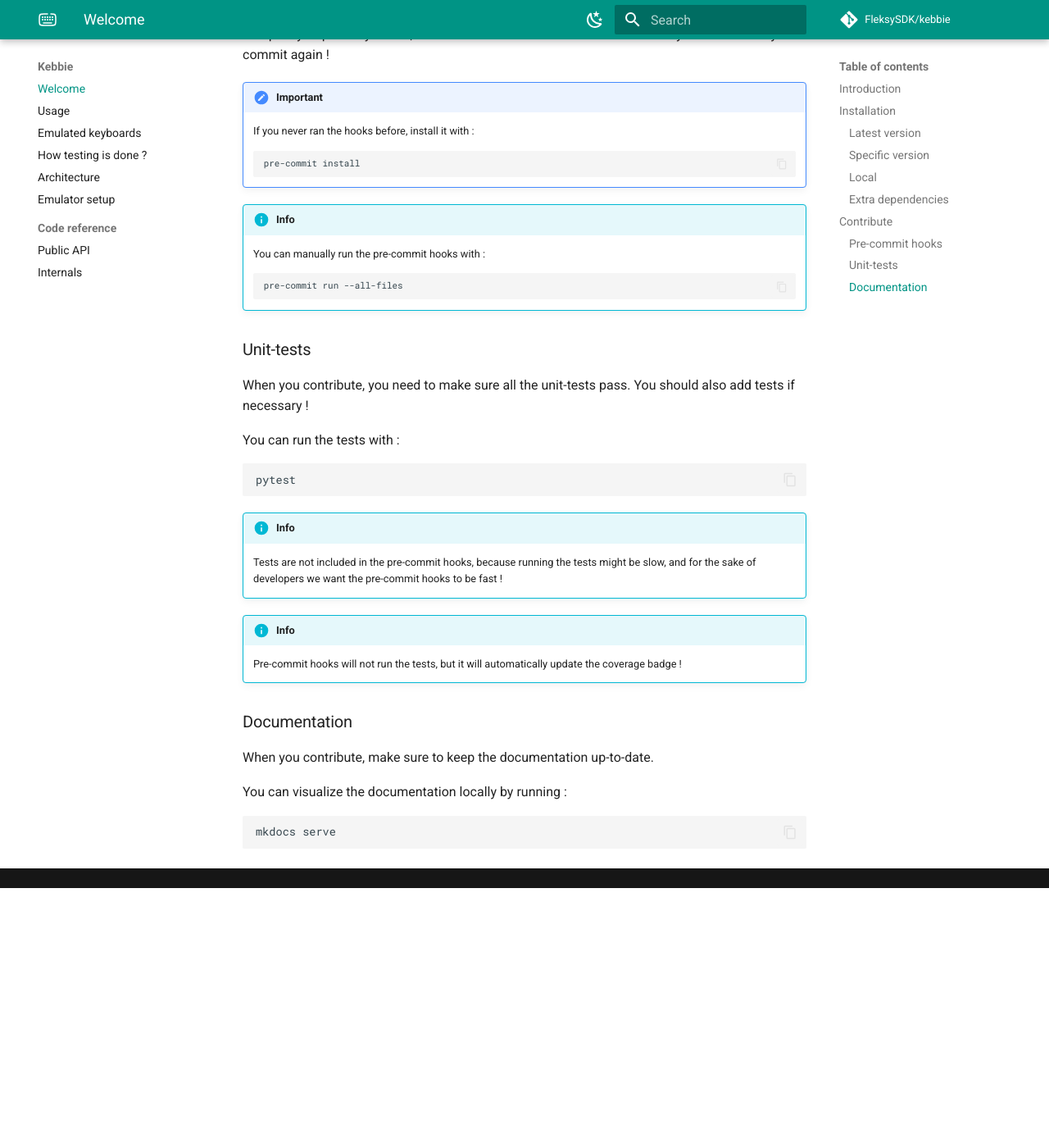
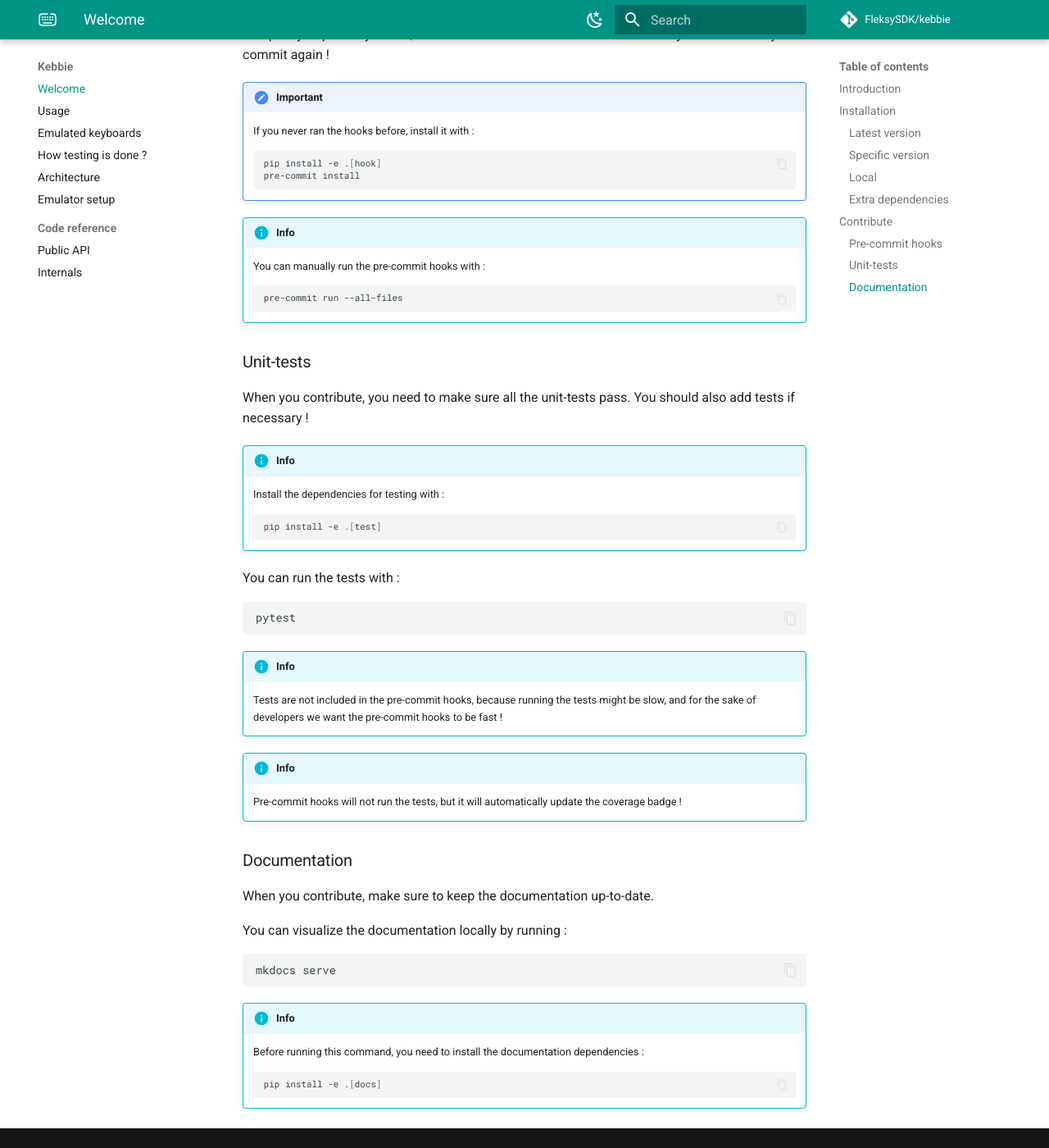
Before and after one commit to FleksySDK/kebbie, an MkDocs documentation site: the page built from docs/index.md, in a window 1280 px wide and 1400 px high, scrolled down 2337 px. Shown: the whole window at 82% size. Built offline with MkDocs 1.6.1 and Material for MkDocs 9.7.7, drawn with Linux system fonts in a browser that asks for light colours; comment, search, counter and statistics services are not loaded; the version menu is left out; before the commit the page ends 3420 px from its top, so only the background shows below that.

Commit message:
📝 Improve documentation by mentioning what to install (optional dependencies)

````diff
--- a/docs/index.md
+++ b/docs/index.md
@@ -92,6 +92,7 @@ When you try to commit your code, hooks are automatically run, and if you code d
 !!! important
     If you never ran the hooks before, install it with :
     ```bash
+    pip install -e .[hook]
     pre-commit install
     ```
 
@@ -104,6 +105,12 @@ When you try to commit your code, hooks are automatically run, and if you code d
 ### Unit-tests
 
 When you contribute, you need to make sure all the unit-tests pass. You should also add tests if necessary !
+
+!!! info
+    Install the dependencies for testing with :
+    ```bash
+    pip install -e .[test]
+    ```
 
 You can run the tests with :
 
@@ -126,3 +133,9 @@ You can visualize the documentation locally by running :
 ```bash
 mkdocs serve
 ```
+
+!!! info
+    Before running this command, you need to install the documentation dependencies :
+    ```bash
+    pip install -e .[docs]
+    ```
````
Also changed, not shown: README.md (+13 -0 lines).
